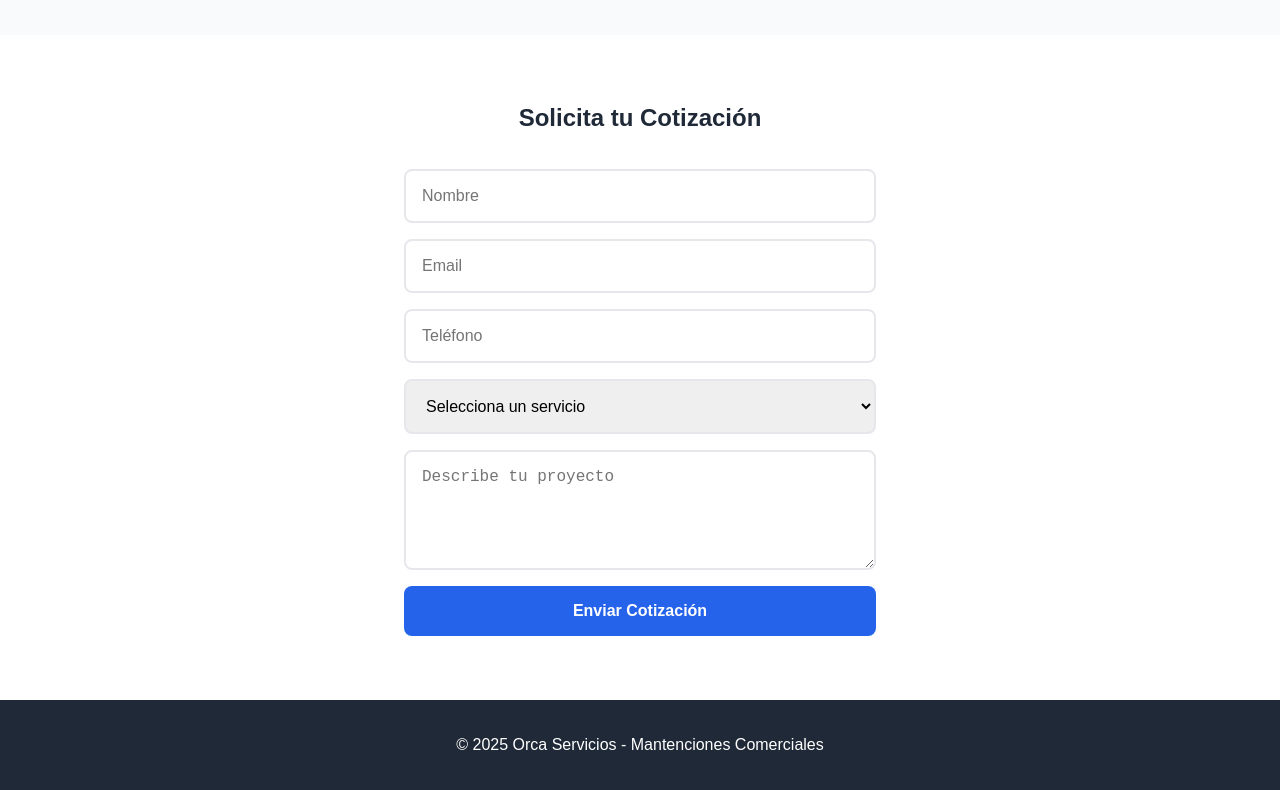
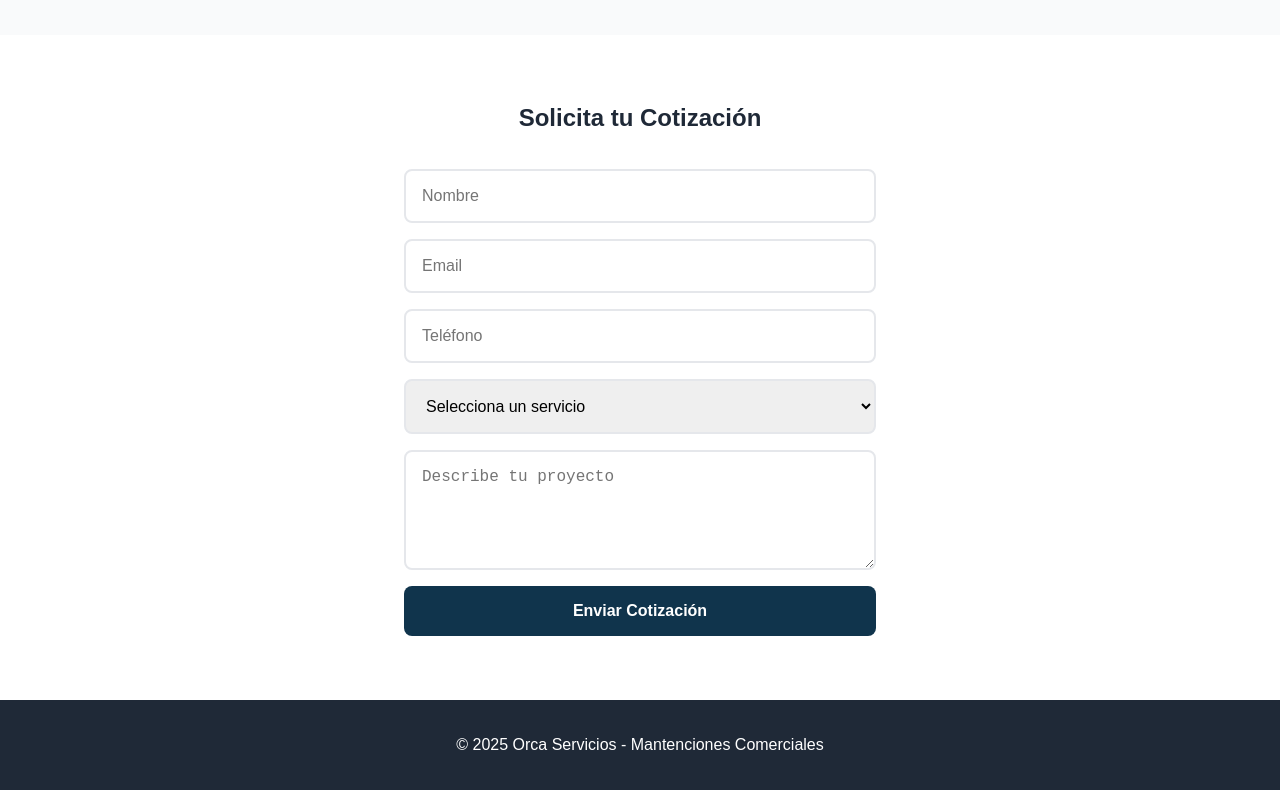
Before and after one commit to safuenzalidaramirez-wq/Orca-Servicios, a plain HTML site: page index.html in a window 1280 px wide. Shown: the part 795-1585 px from the top of the page. Drawn offline with Linux system fonts and the light colour scheme.

Commit message:
Update main.css

```diff
--- a/styles/main.css
+++ b/styles/main.css
@@ -1,6 +1,6 @@
 /* Variables */
 :root {
-    --primary: #2563eb;
+    --primary: #10344C;
     --secondary: #f59e0b;
     --dark: #1f2937;
     --light: #f9fafb;
```
